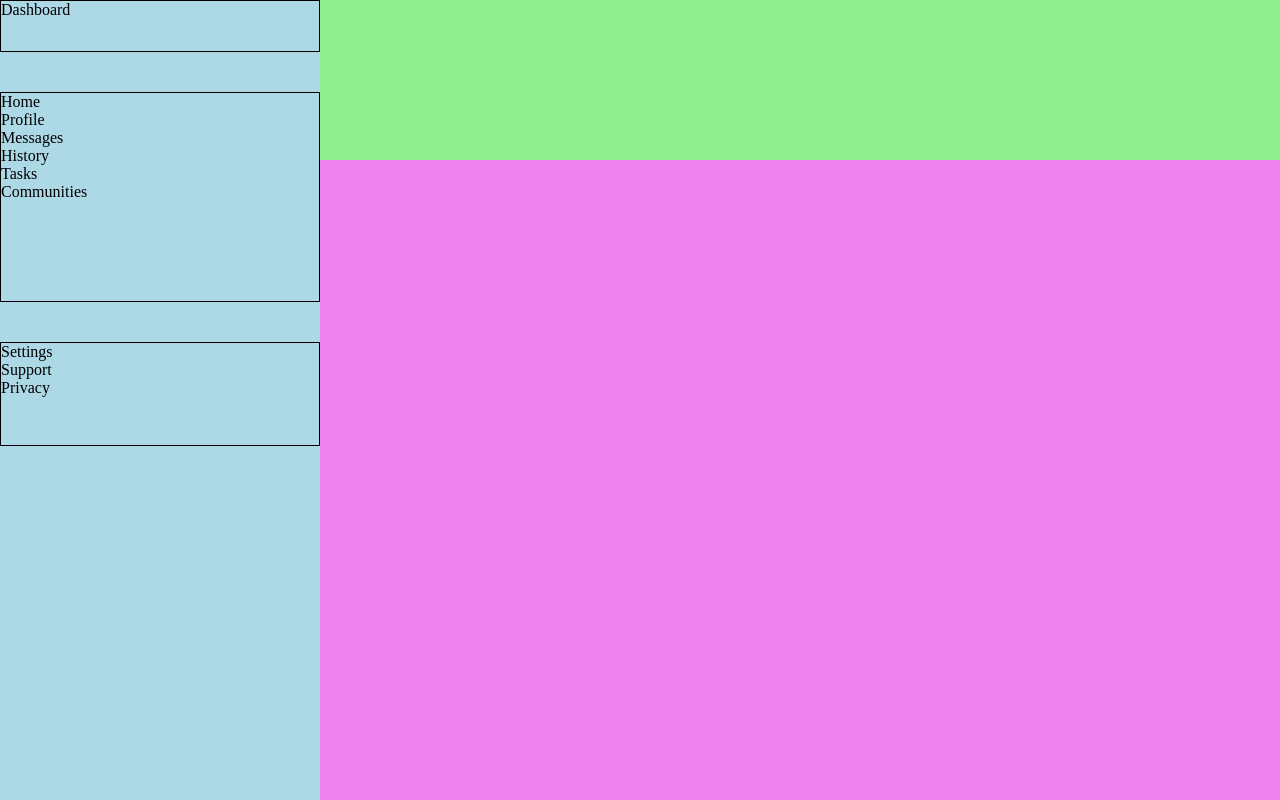
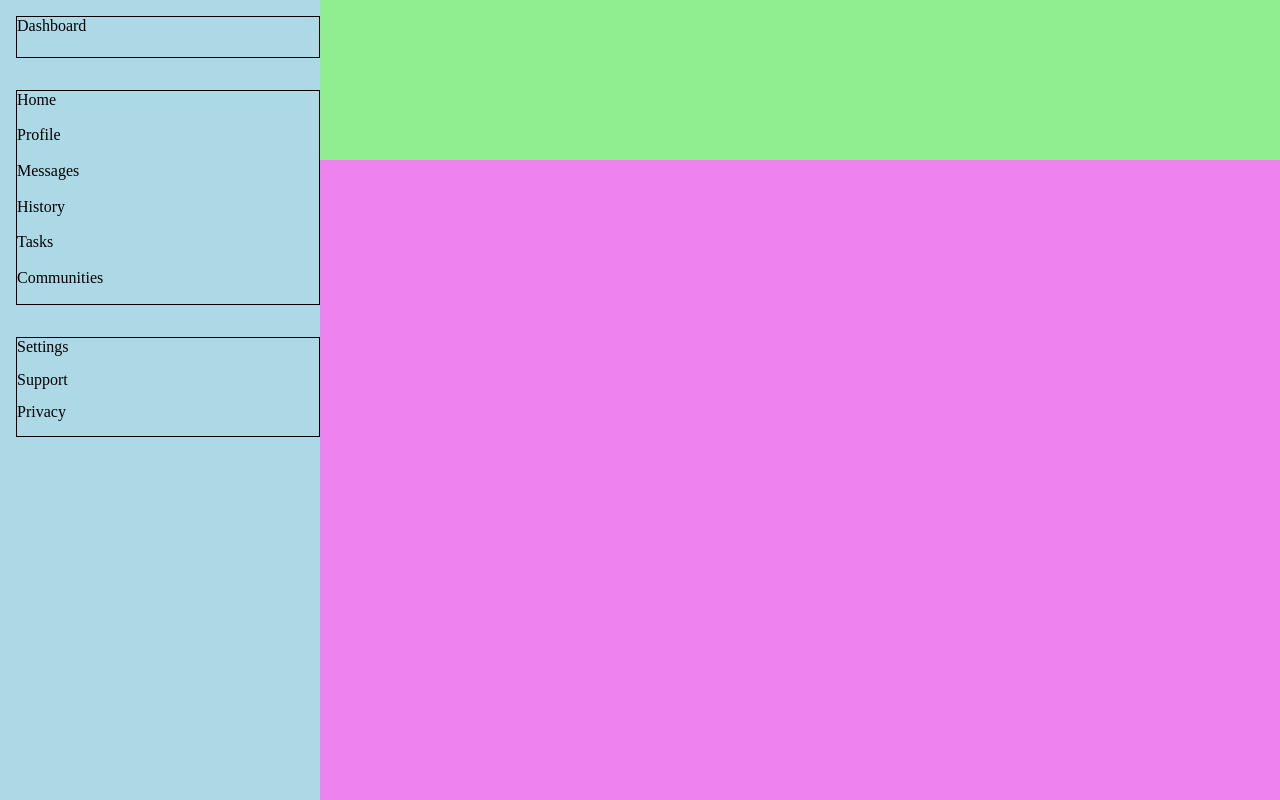
Before and after one commit to membrain12/admin-dashboard, a plain HTML site: page index.html in a window 1280 px wide. Drawn offline with Linux system fonts and the light colour scheme.

Commit message:
Adjust spacing on grids in sidebar

```diff
--- a/style.css
+++ b/style.css
@@ -24,11 +24,18 @@ div > .sidebar {
 
     display: grid;
     grid-template: .5fr 2fr 1fr 3fr / 1fr;
-    gap: 5%;
+    gap: 2%;
 }
 
 .sidebar > div {
     border: 1px solid #000;
+    display: grid;
+    margin-left: 5%;
+    margin-top: 5%;
+}
+
+.sidebar > div > div {
+
 }
 
 div > .main-content {
```
